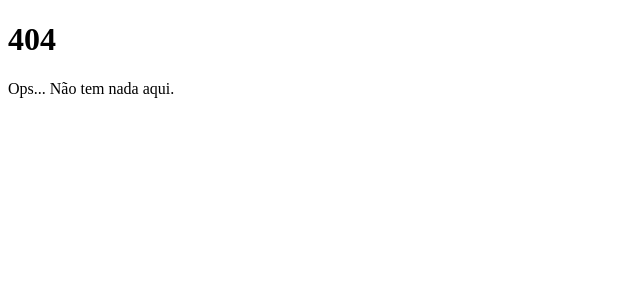
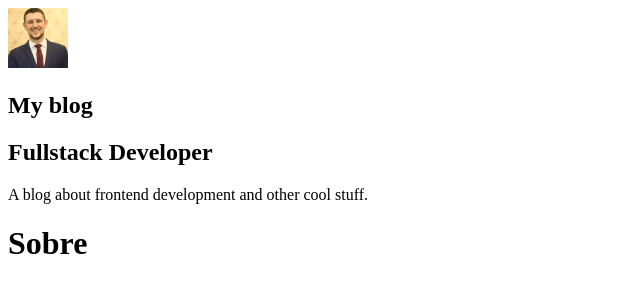
Before and after one commit to souzar1999/gatsby-pwa, a Gatsby site: page /about in a window 1280 px wide. Before the commit this address had no page. Shown: the whole page, without its empty margins (0-640 px from the left). Built offline with nearby package versions, Linux system fonts and the light colour scheme; Gatsby itself is replaced by a stand-in of ours.

Commit message:
Configuração inicial

```diff
--- a/gatsby-config.js
+++ b/gatsby-config.js
@@ -1,6 +1,7 @@
 module.exports = {
   siteMetadata: {
     title: `My blog`,
+    position: `Fullstack Developer`,
     description: `A blog about frontend development and other cool stuff.`,
     author: `@victorsouzar1999 `,
   },
--- a/package.json
+++ b/package.json
@@ -28,6 +28,7 @@
   "scripts": {
     "build": "gatsby build",
     "develop": "gatsby develop",
+    "develop:playground": "env GATSBY_GRAPHQL_IDE=playground gatsby develop",
     "format": "prettier --write \"**/*.{js,jsx,ts,tsx,json,md}\"",
     "start": "npm run develop",
     "serve": "gatsby serve",
--- /dev/null
+++ b/src/components/Avatar/index.js
@@ -0,0 +1,23 @@
+import React from "react"
+import { useStaticQuery, graphql } from "gatsby"
+import Img from "gatsby-image"
+
+const Avatar = () => {
+  const { avatarImage } = useStaticQuery(
+    graphql`
+      query {
+        avatarImage: file(relativePath: { eq: "profile_photo.jpeg" }) {
+          childImageSharp {
+            fixed(width: 60, height: 60) {
+              ...GatsbyImageSharpFixed_tracedSVG
+            }
+          }
+        }
+      }
+    `
+  )
+
+  return <Img fixed={avatarImage.childImageSharp.fixed} />
+}
+
+export default Avatar
--- /dev/null
+++ b/src/components/Profile/index.js
@@ -0,0 +1,33 @@
+import React from "react"
+import { useStaticQuery, graphql } from "gatsby"
+
+import Avatar from "../Avatar"
+
+const Profile = () => {
+  const {
+    site: {
+      siteMetadata: { title, position, description },
+    },
+  } = useStaticQuery(graphql`
+    query MySiteMetadata {
+      site {
+        siteMetadata {
+          title
+          description
+          position
+        }
+      }
+    }
+  `)
+
+  return (
+    <div className="profile-wrapper">
+      <Avatar />
+      <h1>{title}</h1>
+      <h2>{position}</h2>
+      <p>{description}</p>
+    </div>
+  )
+}
+
+export default Profile
--- a/src/components/layout.js
+++ b/src/components/layout.js
@@ -1,8 +1,16 @@
 import React from "react"
 import PropTypes from "prop-types"
+import Profile from "./Profile"
 
 const Layout = ({ children }) => {
-  return <main>{children}</main>
+  return (
+    <>
+      <aside>
+        <Profile />
+      </aside>
+      <main>{children}</main>
+    </>
+  )
 }
 
 Layout.propTypes = {
--- /dev/null
+++ b/src/pages/about.js
@@ -0,0 +1,13 @@
+import React from "react"
+
+import Layout from "../components/layout"
+import SEO from "../components/seo"
+
+const AboutPage = () => (
+  <Layout>
+    <SEO title="Sobre" />
+    <h1>Sobre</h1>
+  </Layout>
+)
+
+export default AboutPage
```
Also changed, not shown: src/images/profile_photo.jpeg (added).
